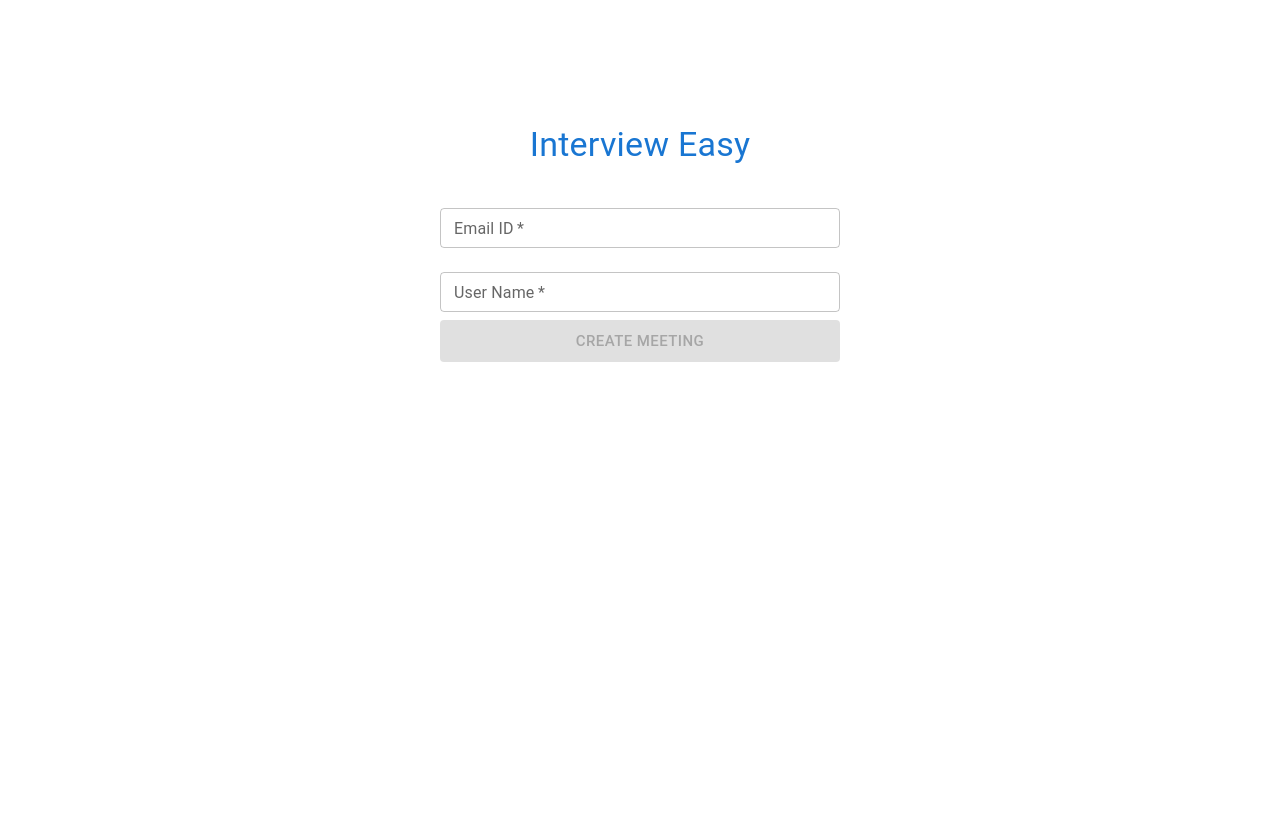
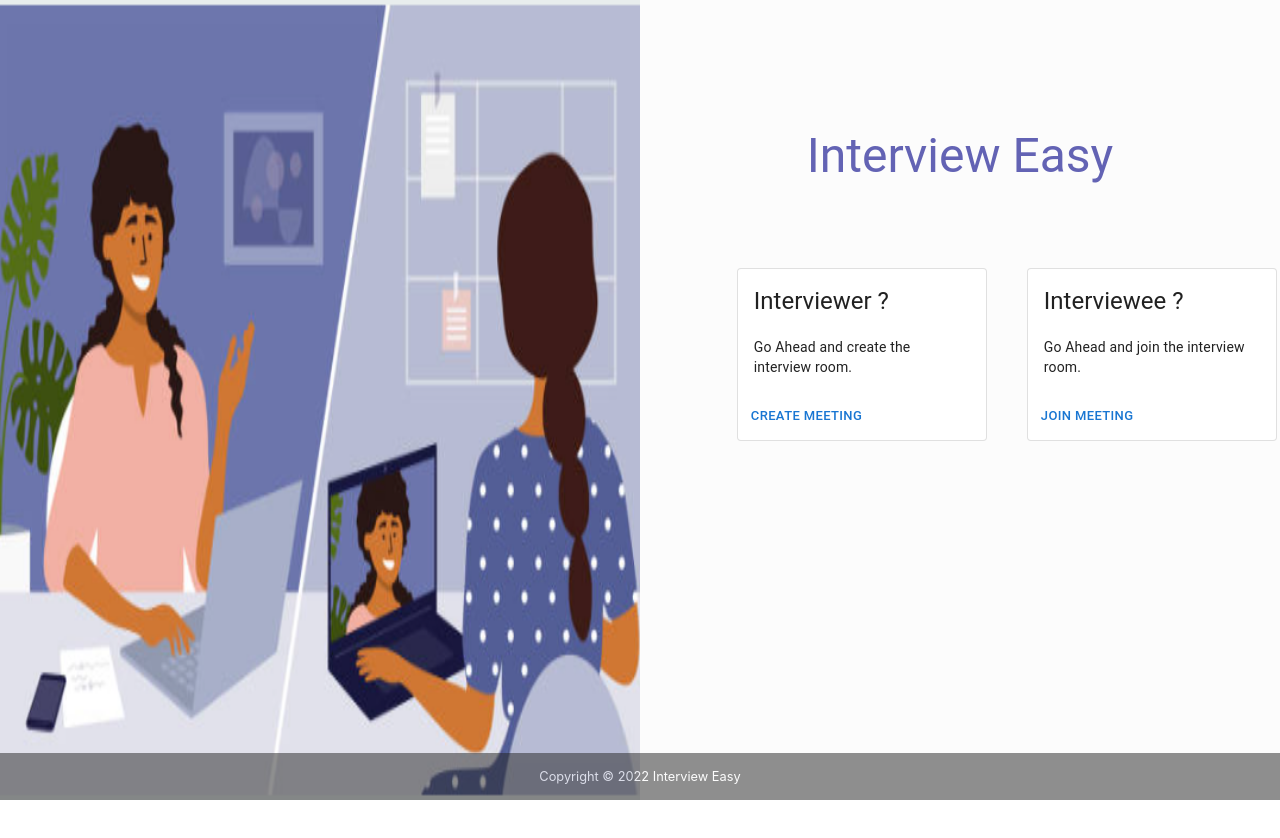
Before and after one commit to ManasaNannuru/INTERVIEW-EASY-V2, a React (Create React App) app in the folder Client/: page / in a window 1280 px wide. Shown: the top 838 px of the page. After the commit the page ends 804 px from the top, so only its background shows below. Built offline with nearby package versions, Linux system fonts and the light colour scheme; no server answers; what peerjs would draw is missing.

Commit message:
made welcome page default

```diff
--- a/Client/src/App.jsx
+++ b/Client/src/App.jsx
@@ -15,10 +15,10 @@ function App() {
       <div className="App">
         <UserDetailsProvider>
           <Routes>
-            <Route exact path="/welcome" element={<WelcomePage />} />
+            <Route exact path="/" element={<WelcomePage />} />
             <Route
               exact
-              path="/"
+              path="/login"
               element={<LoginPage setRoomID={setRoomID} roomID={roomID} />}
             />
             <Route
--- a/Client/src/features/meeting-room/MeetingRoom.jsx
+++ b/Client/src/features/meeting-room/MeetingRoom.jsx
@@ -18,7 +18,7 @@ export const MeetingRoom = memo(({ setRoomID }) => {
   useEffect(() => {
     if (!ownUserInfo.userName || !roomID) {
       setRoomID(roomID);
-      navigate("/");
+      navigate("/login");
     }
   }, [navigate, ownUserInfo.userName, roomID, setRoomID]);
 
--- a/Client/src/features/welcome-page/WelcomePage.jsx
+++ b/Client/src/features/welcome-page/WelcomePage.jsx
@@ -27,7 +27,7 @@ export const WelcomePage = () => {
   }, []);
 
   const onClickingCreateMeeting = useCallback(() => {
-    navigate("/");
+    navigate("/login");
   }, [navigate]);
 
   const onJoinMeeting = useCallback(() => {
```
Also changed, not shown: 2 other files (tests, documents, lock files or other folders).
